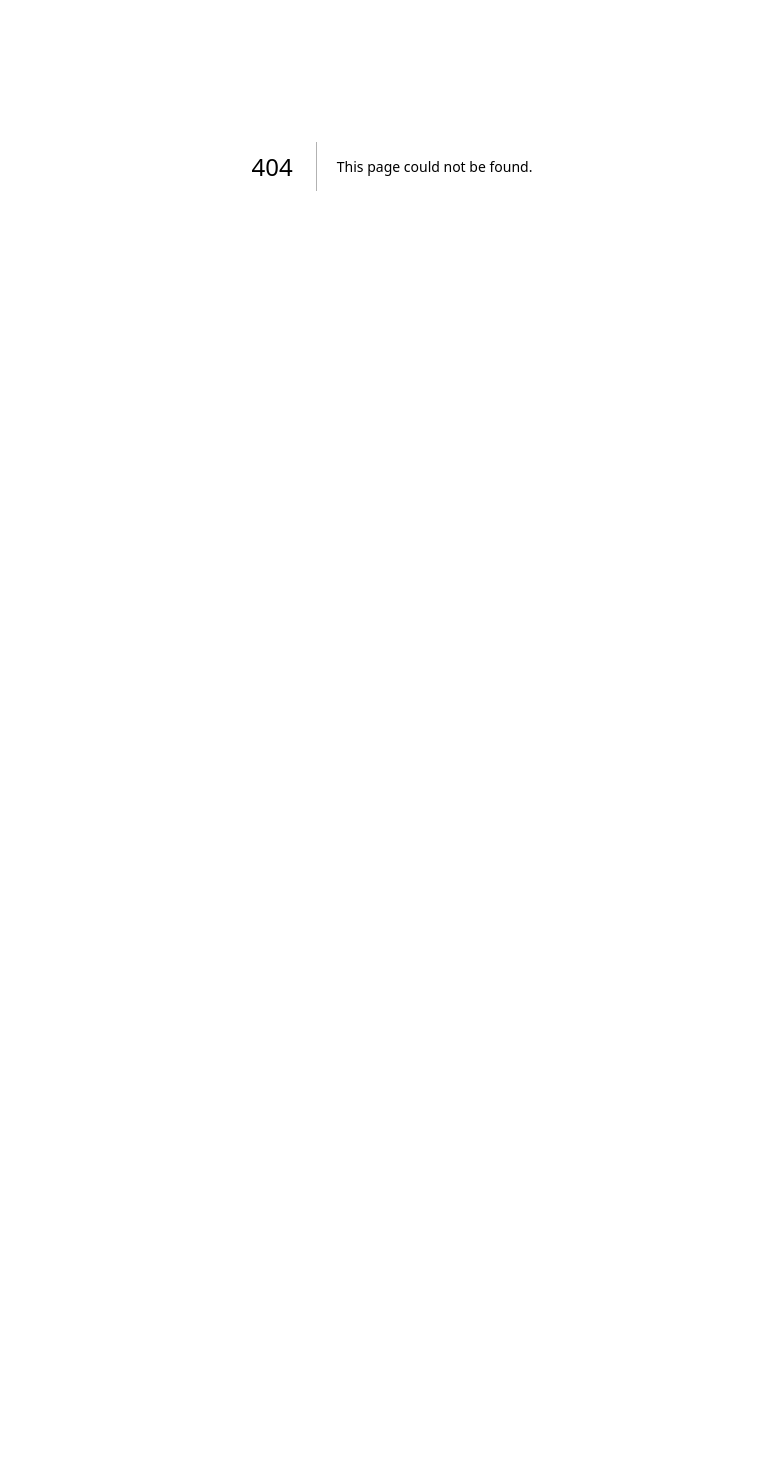
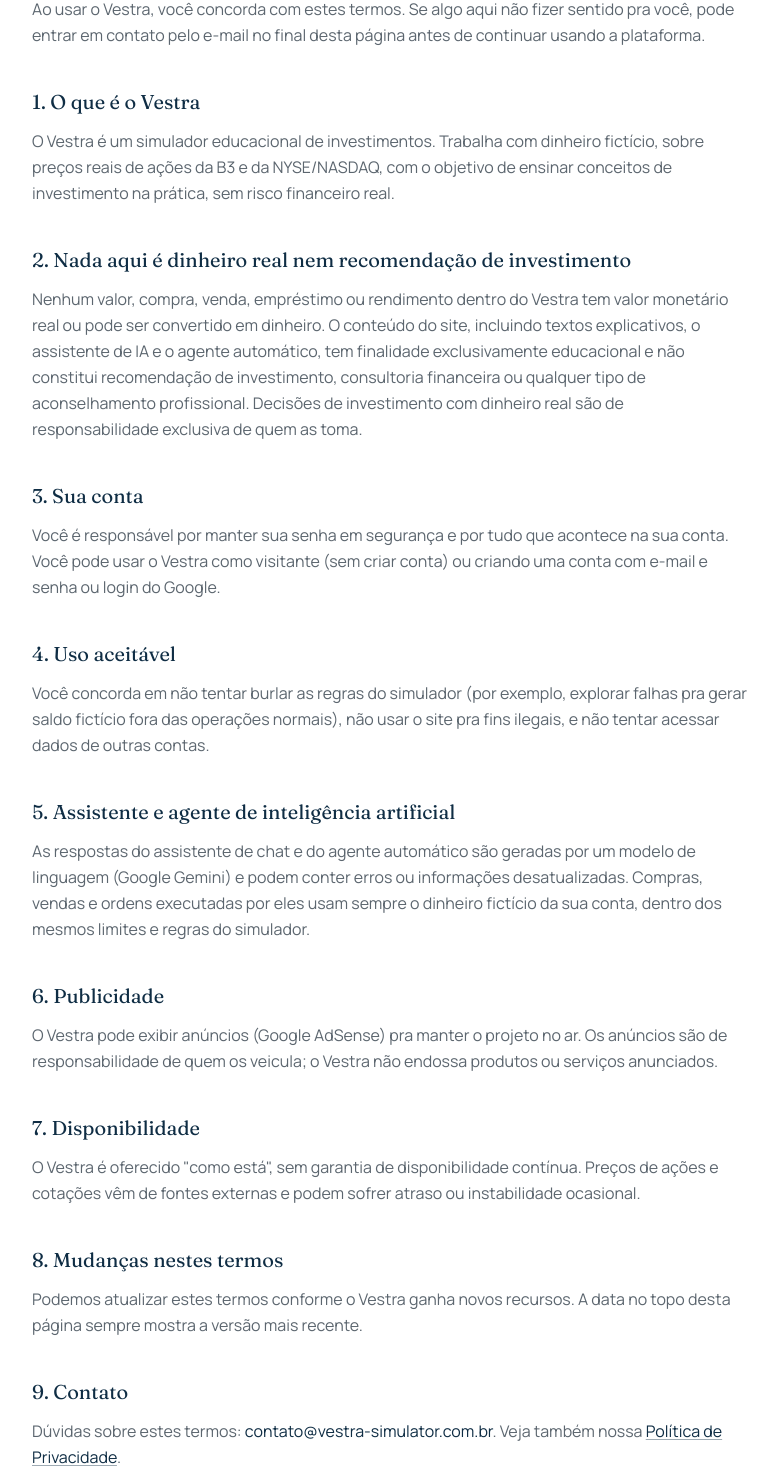
Before and after one commit to Arthurbdsk/Site-Vestra-Investimentos, a Next.js app: page /termos in a window 1280 px wide. Before the commit this address had no page. Shown: the part 234-1704 px from the top of the page, without its empty margins (248-1026 px from the left). Before the commit the page ends 800 px from the top, so only its background shows below. Built offline with nearby package versions, Linux system fonts and the light colour scheme; no server answers.

Commit message:
Adiciona pagina de termos de uso
Completa o par exigido pra aprovacao do AdSense: deixa claro que
nada no simulador e dinheiro real, que o assistente/agente de IA nao
e recomendacao de investimento, e as regras basicas de uso da conta.
Linkado no rodape e cruzado com a politica de privacidade.

```diff
--- a/src/app/privacidade/page.tsx
+++ b/src/app/privacidade/page.tsx
@@ -124,6 +124,14 @@
             <p>
               Dúvidas sobre privacidade ou pedidos relacionados aos seus
               dados: <span className="text-ink">contato@vestra-simulator.com.br</span>.
+              Veja também nossos{" "}
+              <a
+                href="/termos"
+                className="text-blue underline decoration-blue/40 underline-offset-2 hover:decoration-blue"
+              >
+                Termos de Uso
+              </a>
+              .
             </p>
           </Secao>
         </div>
--- /dev/null
+++ b/src/app/termos/page.tsx
@@ -0,0 +1,134 @@
+import type { ReactNode } from "react";
+import { Header } from "@/components/Header";
+import { Footer } from "@/components/Footer";
+import { usuarioAtual } from "@/lib/supabase/server";
+
+export const metadata = {
+  title: "Termos de Uso | Vestra",
+  description: "Regras de uso do simulador de investimentos Vestra.",
+};
+
+export default async function TermosPage() {
+  const user = await usuarioAtual();
+
+  return (
+    <>
+      <Header logado={!!user} />
+      <main className="flex-1">
+        <div className="mx-auto max-w-3xl px-6 py-16">
+          <p className="font-mono text-[11px] uppercase tracking-widest text-ink-muted">
+            Última atualização: agosto de 2026
+          </p>
+          <h1 className="mt-3 font-display text-4xl text-ink">Termos de Uso</h1>
+          <p className="mt-4 leading-relaxed text-ink-muted">
+            Ao usar o Vestra, você concorda com estes termos. Se algo aqui
+            não fizer sentido pra você, pode entrar em contato pelo e-mail
+            no final desta página antes de continuar usando a plataforma.
+          </p>
+
+          <Secao titulo="1. O que é o Vestra">
+            <p>
+              O Vestra é um simulador educacional de investimentos.
+              Trabalha com dinheiro fictício, sobre preços reais de ações
+              da B3 e da NYSE/NASDAQ, com o objetivo de ensinar conceitos
+              de investimento na prática, sem risco financeiro real.
+            </p>
+          </Secao>
+
+          <Secao titulo="2. Nada aqui é dinheiro real nem recomendação de investimento">
+            <p>
+              Nenhum valor, compra, venda, empréstimo ou rendimento
+              dentro do Vestra tem valor monetário real ou pode ser
+              convertido em dinheiro. O conteúdo do site, incluindo
+              textos explicativos, o assistente de IA e o agente
+              automático, tem finalidade exclusivamente educacional e não
+              constitui recomendação de investimento, consultoria
+              financeira ou qualquer tipo de aconselhamento profissional.
+              Decisões de investimento com dinheiro real são de
+              responsabilidade exclusiva de quem as toma.
+            </p>
+          </Secao>
+
+          <Secao titulo="3. Sua conta">
+            <p>
+              Você é responsável por manter sua senha em segurança e por
+              tudo que acontece na sua conta. Você pode usar o Vestra
+              como visitante (sem criar conta) ou criando uma conta com
+              e-mail e senha ou login do Google.
+            </p>
+          </Secao>
+
+          <Secao titulo="4. Uso aceitável">
+            <p>
+              Você concorda em não tentar burlar as regras do simulador
+              (por exemplo, explorar falhas pra gerar saldo fictício
+              fora das operações normais), não usar o site pra fins
+              ilegais, e não tentar acessar dados de outras contas.
+            </p>
+          </Secao>
+
+          <Secao titulo="5. Assistente e agente de inteligência artificial">
+            <p>
+              As respostas do assistente de chat e do agente automático
+              são geradas por um modelo de linguagem (Google Gemini) e
+              podem conter erros ou informações desatualizadas. Compras,
+              vendas e ordens executadas por eles usam sempre o dinheiro
+              fictício da sua conta, dentro dos mesmos limites e regras
+              do simulador.
+            </p>
+          </Secao>
+
+          <Secao titulo="6. Publicidade">
+            <p>
+              O Vestra pode exibir anúncios (Google AdSense) pra manter o
+              projeto no ar. Os anúncios são de responsabilidade de
+              quem os veicula; o Vestra não endossa produtos ou serviços
+              anunciados.
+            </p>
+          </Secao>
+
+          <Secao titulo="7. Disponibilidade">
+            <p>
+              O Vestra é oferecido "como está", sem garantia de
+              disponibilidade contínua. Preços de ações e cotações vêm de
+              fontes externas e podem sofrer atraso ou instabilidade
+              ocasional.
+            </p>
+          </Secao>
+
+          <Secao titulo="8. Mudanças nestes termos">
+            <p>
+              Podemos atualizar estes termos conforme o Vestra ganha
+              novos recursos. A data no topo desta página sempre mostra
+              a versão mais recente.
+            </p>
+          </Secao>
+
+          <Secao titulo="9. Contato">
+            <p>
+              Dúvidas sobre estes termos: <span className="text-ink">contato@vestra-simulator.com.br</span>.
+              Veja também nossa{" "}
+              <a
+                href="/privacidade"
+                className="text-blue underline decoration-blue/40 underline-offset-2 hover:decoration-blue"
+              >
+                Política de Privacidade
+              </a>
+              .
+            </p>
+          </Secao>
+        </div>
+      </main>
+      <Footer />
+    </>
+  );
+}
+
+function Secao({ titulo, children }: { titulo: string; children: ReactNode }) {
+  return (
+    <section className="mt-10">
+      <h2 className="font-display text-xl text-ink">{titulo}</h2>
+      <div className="mt-3 leading-relaxed text-ink-muted">{children}</div>
+    </section>
+  );
+}
--- a/src/components/Footer.tsx
+++ b/src/components/Footer.tsx
@@ -49,6 +49,11 @@
                     Política de Privacidade
                   </Link>
                 </li>
+                <li>
+                  <Link href="/termos" className="transition-colors hover:text-gold">
+                    Termos de Uso
+                  </Link>
+                </li>
               </ul>
             </div>
           </div>
```
